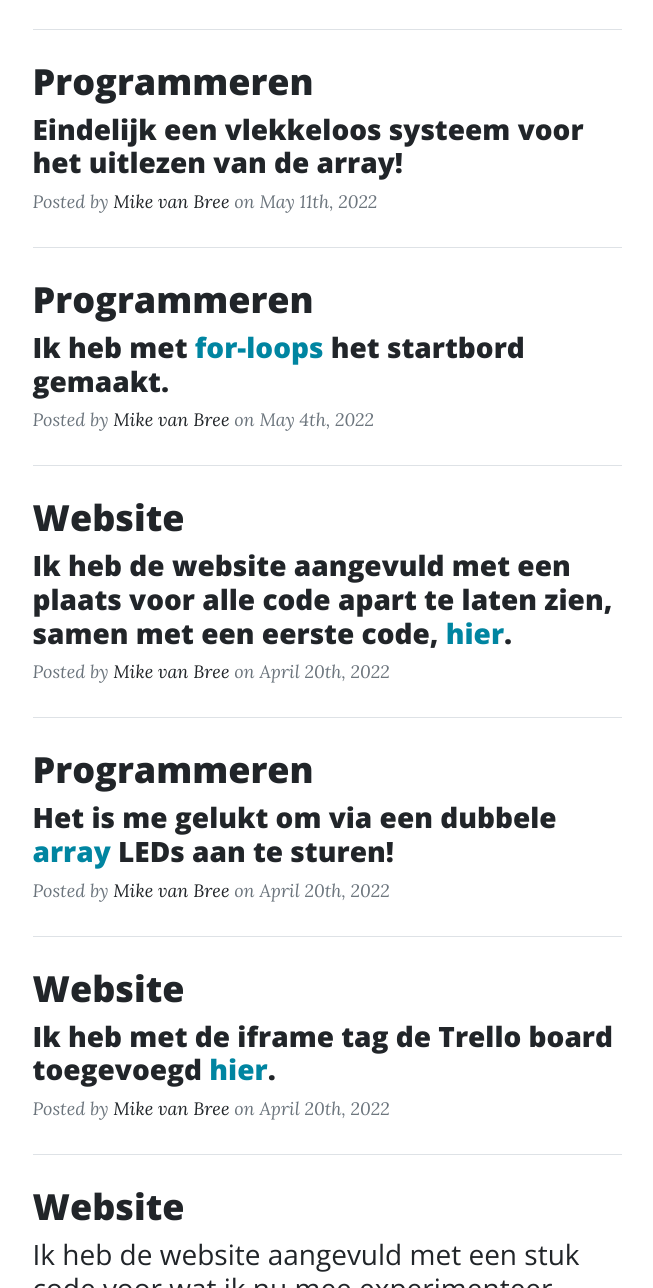
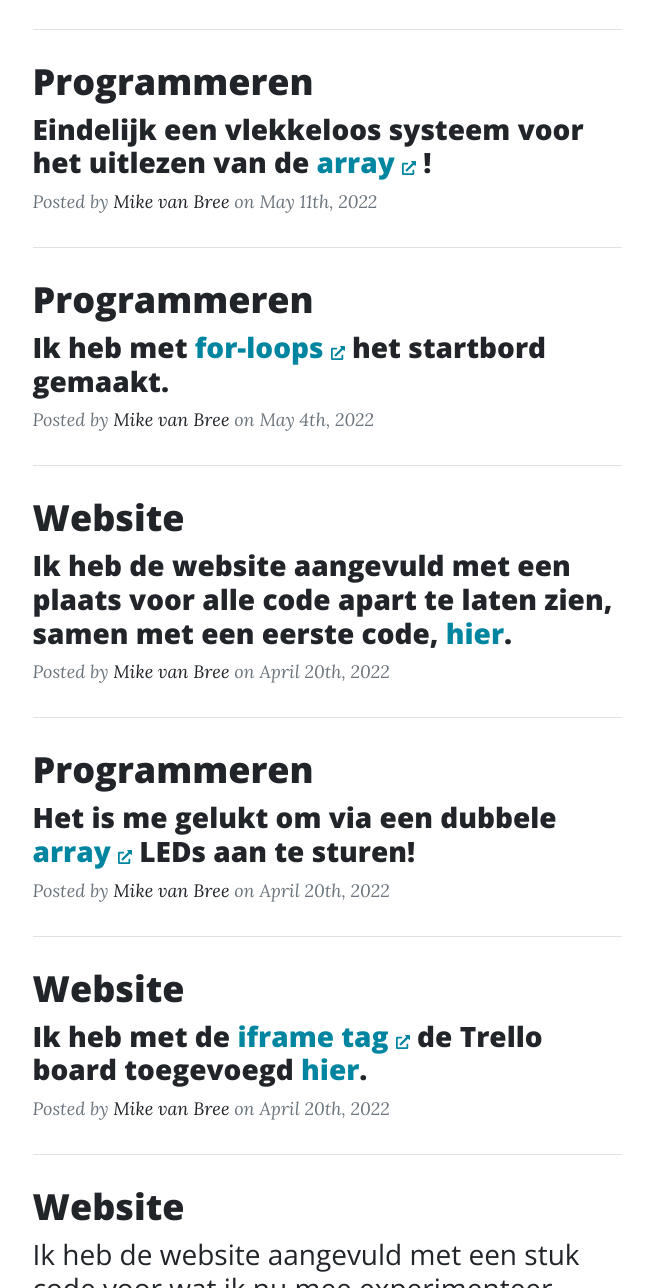
Before and after one commit to MikevanBree/MikevanBree.github.io, a plain HTML site: page blog.html in a window 1280 px wide. Shown: the part 1122-2410 px from the top of the page, without its empty margins (313-966 px from the left). Drawn offline with nearby package versions, Linux system fonts and the light colour scheme.

Commit message:
fixed links and added external link icons

```diff
--- a/blog.html
+++ b/blog.html
@@ -94,7 +94,7 @@
                 <div class="post-preview" id="website-03-05">
                     <a href="">
                         <h2 class="post-title">Programmeren</h2>
-                        <h3 class="post-subtitle">Een <a href="">Arduino Proto Shield</a> is gesoldeerd en ready-to-go!
+                        <h3 class="post-subtitle">Een <a href="https://store.arduino.cc/products/proto-shield-rev3-uno-size" class="bloglink" target="_blank" rel="noopener noreferrer">Arduino Proto Shield <i class="fas fa-external-link-alt" style="font-size: 50%;"></i> </a> is gesoldeerd en ready-to-go!
                         </h3>
                     </a>
                     <p class="post-meta">
@@ -128,7 +128,7 @@
                 <div class="post-preview" id="website-03-05">
                     <a href="">
                         <h2 class="post-title">Programmeren</h2>
-                        <h3 class="post-subtitle">Eindelijk een vlekkeloos systeem voor het uitlezen van de <a href="">array</a>!
+                        <h3 class="post-subtitle">Eindelijk een vlekkeloos systeem voor het uitlezen van de <a href="https://www.arduino.cc/reference/en/language/variables/data-types/array/" class="bloglink" target="_blank" rel="noopener norefferrer">array <i class="fas fa-external-link-alt" style="font-size: 50%;"></i> </a>!
                         </h3>
                     </a>
                     <p class="post-meta">
@@ -145,7 +145,7 @@
                 <div class="post-preview" id="website-03-05">
                     <a href="">
                         <h2 class="post-title">Programmeren</h2>
-                        <h3 class="post-subtitle">Ik heb met <a href="https://www.arduino.cc/reference/en/language/structure/control-structure/for/"class="bloglink">for-loops</a> het startbord gemaakt.
+                        <h3 class="post-subtitle">Ik heb met <a href="https://www.arduino.cc/reference/en/language/structure/control-structure/for/" class="bloglink" target="_blank" rel="noopener noreferrer">for-loops <i class="fas fa-external-link-alt" style="font-size: 50%;"></i> </a> het startbord gemaakt.
                         </h3>
                     </a>
                     <p class="post-meta">
@@ -188,7 +188,7 @@
                             gelukt om via
                             een dubbele <a class="bloglink"
                                 href="https://www.arduino.cc/reference/en/language/variables/data-types/array/"
-                                target="_blank" rel="noopener noreferrer">array</a>
+                                target="_blank" rel="noopener noreferrer">array <i class="fas fa-external-link-alt" style="font-size: 50%;"></i> </a>
                             LEDs aan te sturen!
                         </h3>
                     </a>
@@ -207,7 +207,7 @@
                     <a href="">
                         <h2 class="post-title">Website</h2>
                         <h3 class="post-subtitle">Ik heb met
-                            de iframe tag
+                            de <a href="https://www.w3schools.com/html/html_iframe.asp" rel="noopener norefferer" target="_blank" class="bloglink">iframe tag <i class="fas fa-external-link-alt" style="font-size: 50%;"></i> </a>
                             de Trello board toegevoegd <a class="bloglink" href="Trello.html" target="_parent">hier</a>.
                         </h3>
                     </a>
```
